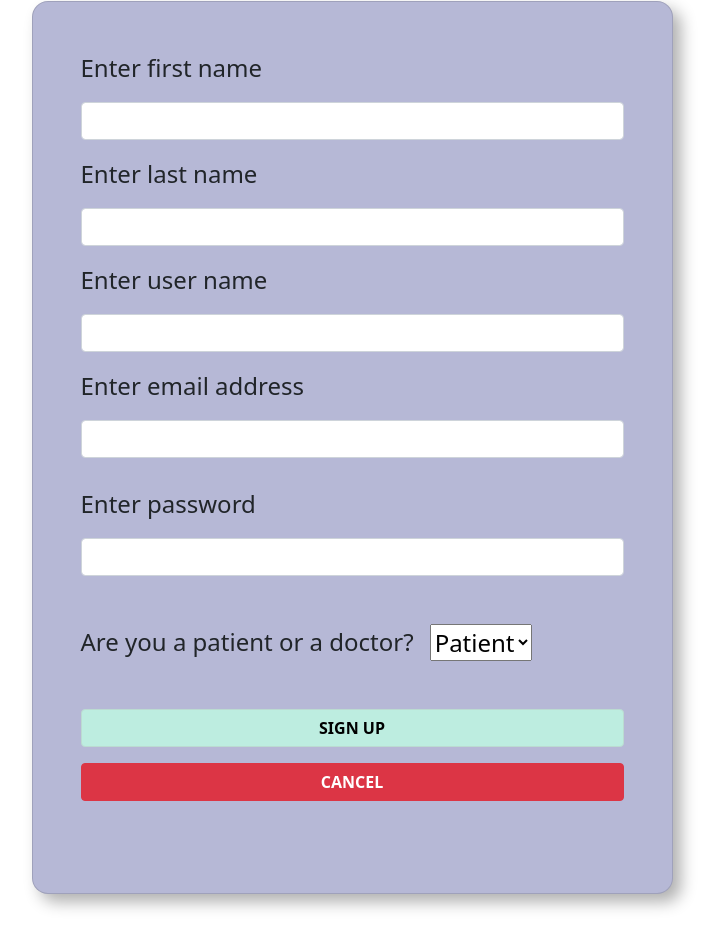
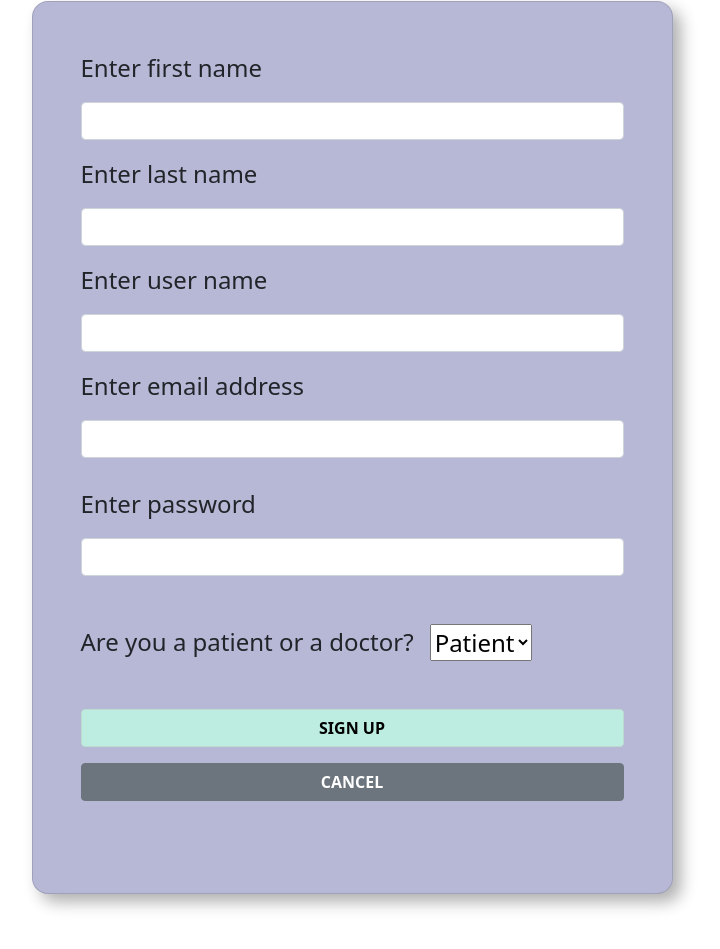
Before and after one commit to serguven/2800-202210-BBY10, a website: page public/signUp.html in a window 1280 px wide. Shown: the part 183-1132 px from the top of the page, without its empty margins (288-1008 px from the left). Drawn offline with nearby package versions, Linux system fonts and the light colour scheme.

Commit message:
Avnoor edited css for signup

```diff
--- a/public/signUp.html
+++ b/public/signUp.html
@@ -64,7 +64,7 @@
 
                             <div class="d-grid">
                                 <button id="signUpbutton" class="btn btn-primary btn-login text-uppercase fw-bold mb-3" type="button">Sign up</button>
-                                <a href="./index.html" class="btn btn-danger text-uppercase fw-bold mb-2">Cancel</a>
+                                <a href="./index.html" class="btn btn-secondary text-uppercase fw-bold mb-2">Cancel</a>
                             </div>
                             <span id="new-account">&nbsp;</span>
                         </form>
--- a/server.js
+++ b/server.js
@@ -504,6 +504,8 @@
 
     newappointment.save().then((succ) => {
     //     // res.send('Ok');
+       console.log('Appointment booking successful.');
+       res.send('Appointment booking successful.');
        res.redirect('profile.html');
     })
 
```
